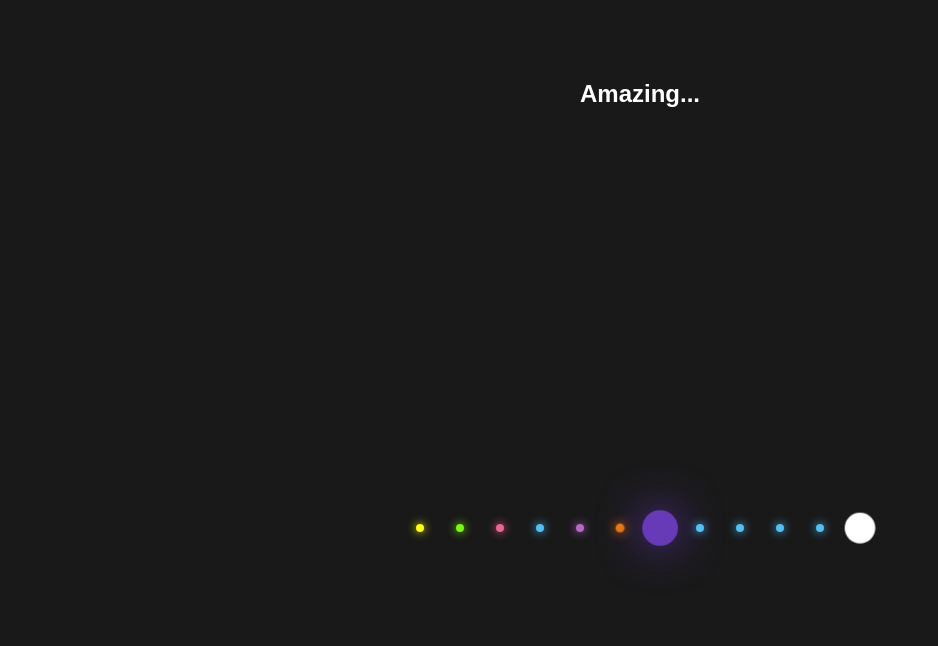
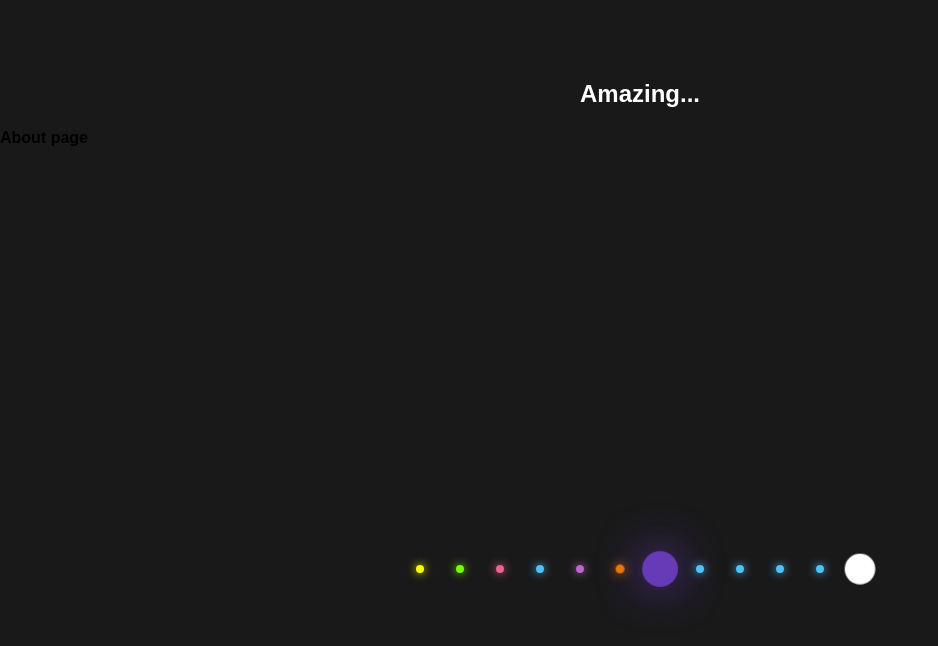
Before and after one commit to ELogah/my-first-repo, a plain HTML site: page index.html in a window 1280 px wide. Shown: the whole page, without its empty margins (0-938 px from the left). Drawn offline with Linux system fonts and the light colour scheme.

Commit message:
added about page

```diff
--- a/index.html
+++ b/index.html
@@ -8,7 +8,8 @@
 </head>
 <body>
   <div>
-    <h2>Amazing...</h2>
+    <h2>Amazing... </h2>
+    <h4>About page</h4>
     <ul>
       <li></li>
       <li></li>
```
